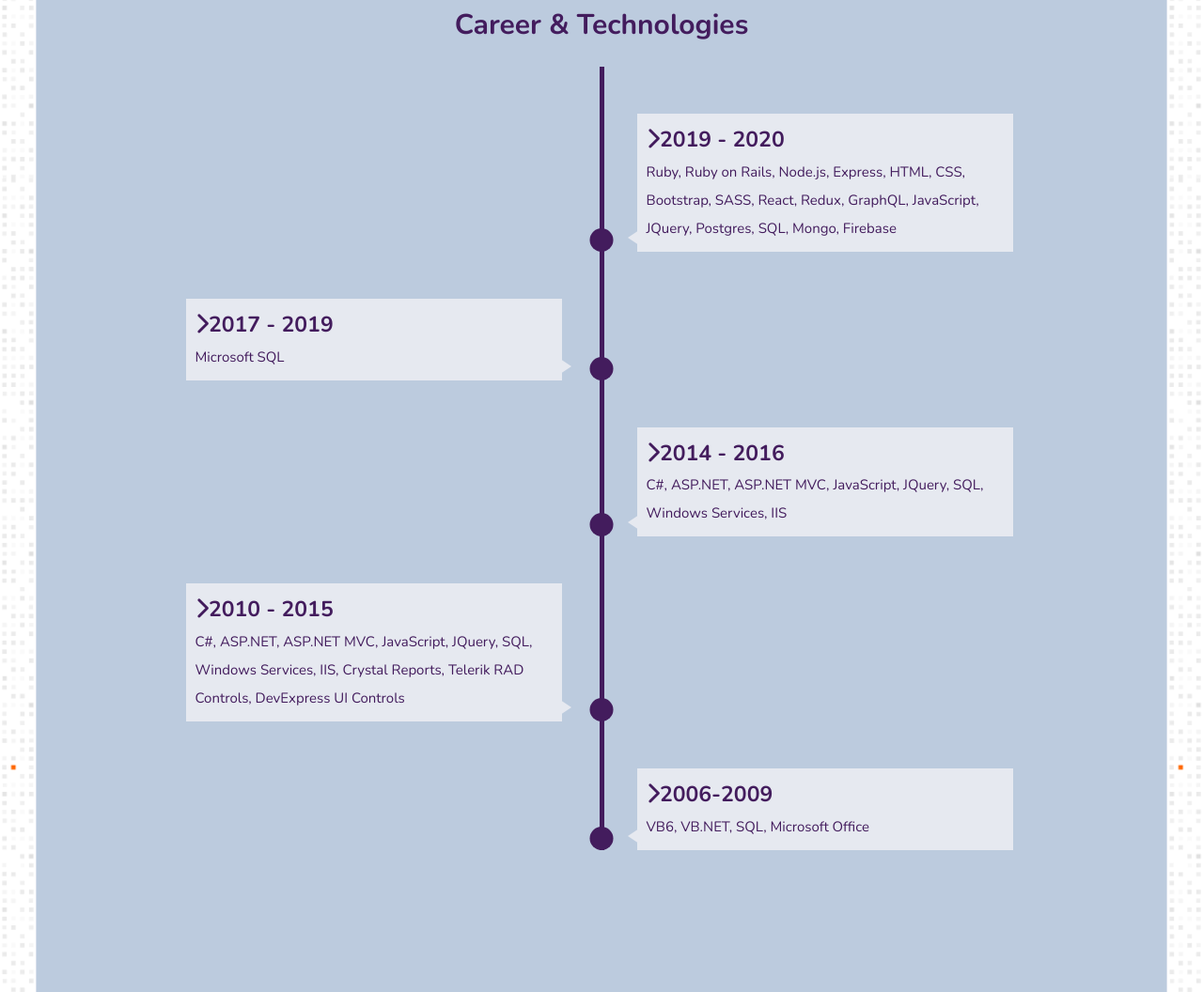
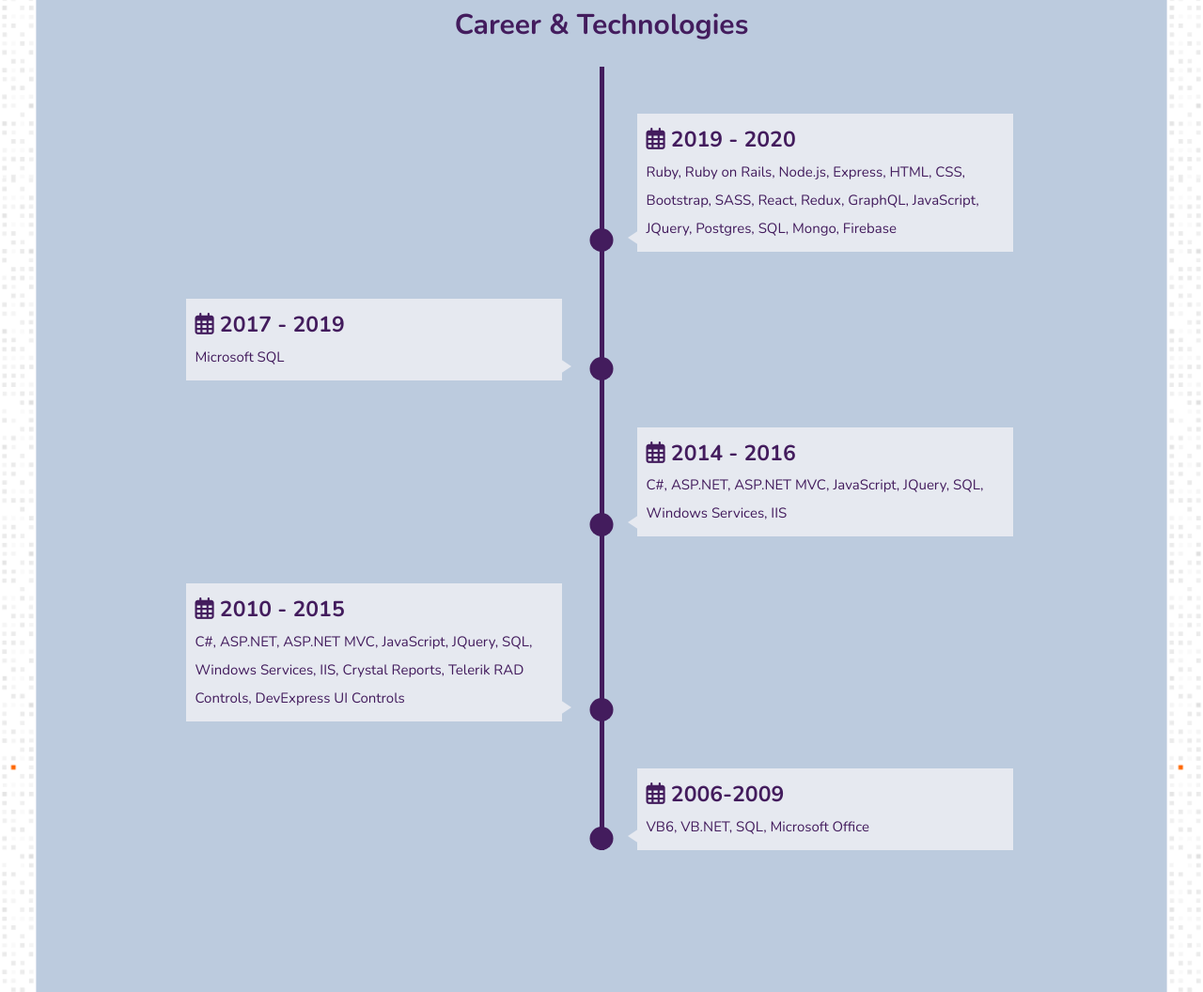
Before and after one commit to iachieve/profile-v2, a website: page index.html in a window 1280 px wide. Shown: the part 1730-2786 px from the top of the page at 94% size. Drawn offline with nearby package versions, Linux system fonts and the light colour scheme.

Commit message:
update timeline icons

```diff
--- a/index.html
+++ b/index.html
@@ -65,7 +65,7 @@
           <li>r</li>
         </ul>
       </div>
-      <a class="btn btn--contact" href="mailto:iachieve80@gmail.com, mhalim80@hotmail.com?subject=I came across your portfolio website&body=Hi Mohamed, I came across your portfolio website, " target="_blank">contact me</a>
+      <a class="btn btn--contact" href="mailto:iachieve80@gmail.com?cc=mhalim80@hotmail.com&subject=I came across your portfolio website&body=Hi Mohamed, I came across your portfolio website, " target="_blank">contact me</a>
     </div>
   </header>
   <section class="background">
@@ -106,20 +106,20 @@
       <ul>
         <li>
           <div>
-            <h3><i class="fas fa-chevron-right"></i>2019 - 2020</h3>
+            <h3><i class="far fa-calendar-alt"></i> 2019 - 2020</h3>
             <p>Ruby, Ruby on Rails, Node.js, Express, HTML, CSS, Bootstrap, SASS, React, Redux,
               GraphQL, JavaScript, JQuery, Postgres, SQL, Mongo, Firebase</p>
           </div>
         </li>
         <li>
           <div>
-            <h3><i class="fas fa-chevron-right"></i>2017 - 2019</h3>
+            <h3><i class="far fa-calendar-alt"></i> 2017 - 2019</h3>
             <p>Microsoft SQL</p>
           </div>
         </li>
         <li>
           <div>
-            <h3><i class="fas fa-chevron-right"></i>2014 - 2016</h3>
+            <h3><i class="far fa-calendar-alt"></i> 2014 - 2016</h3>
             <p>
               C#, ASP.NET, ASP.NET MVC, JavaScript, JQuery, SQL, Windows Services, IIS
             </p>
@@ -127,7 +127,7 @@
         </li>
         <li>
           <div>
-            <h3><i class="fas fa-chevron-right"></i>2010 - 2015</h3>
+            <h3><i class="far fa-calendar-alt"></i> 2010 - 2015</h3>
             <p>
               C#, ASP.NET, ASP.NET MVC, JavaScript, JQuery, SQL, Windows Services, IIS,
               Crystal Reports, Telerik RAD Controls, DevExpress UI Controls
@@ -136,7 +136,7 @@
         </li>
         <li>
           <div>
-            <h3><i class="fas fa-chevron-right"></i>2006-2009</h3>
+            <h3><i class="far fa-calendar-alt"></i> 2006-2009</h3>
             <p>
               VB6, VB.NET, SQL, Microsoft Office
             </p>
@@ -318,7 +318,7 @@
           <i class="fas fa-phone-square"></i>
         </a>
         <a class="icon"
-          href="mailto:iachieve80@gmail.com, mhalim80@hotmail.com?subject=I came across your portfolio website&body=Hi Mohamed, I came across your portfolio website, "
+          href="mailto:iachieve80@gmail.com?cc=mhalim80@hotmail.com&subject=I came across your portfolio website&body=Hi Mohamed, I came across your portfolio website, "
           target="_blank">
           <i class="fas fa-envelope-open-text"></i>
         </a>
```
